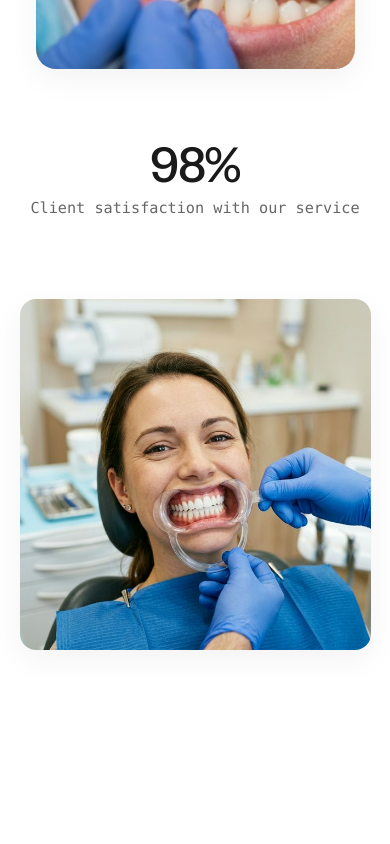
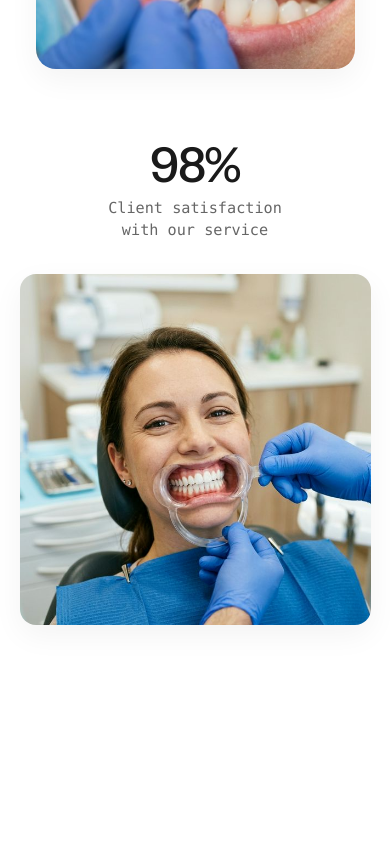
Before and after one commit to darlain71/dentist-site, a React (Vite) app: page /services in a window 390 px wide. Shown: the part 1460-2304 px from the top of the page. Built offline with nearby package versions, Linux system fonts and the light colour scheme; a web font is replaced by a local one.

Commit message:
Correct About section arrangement on mobile

```diff
--- a/src/index.css
+++ b/src/index.css
@@ -212,7 +212,7 @@ body {
 }
 
 .section-cta-container {
-  text-align: left;
+  text-align: center;
   margin-top: 0;
 }
 
@@ -819,27 +819,37 @@ h6,
 @media (max-width: 992px) {
   .about-grid {
     grid-template-columns: 1fr;
-    gap: 4rem;
-  }
-
-  .about-col-left,
-  .about-col-right {
+    gap: 3rem;
+  }
+
+  .about-col-left {
+    order: 2;
+  }
+
+  .about-col-center {
+    order: 1;
     align-items: center;
     text-align: center;
   }
 
+  .about-col-right {
+    order: 3;
+    align-items: center;
+    text-align: center;
+  }
+
   .about-img-left,
   .about-img-right {
-    max-width: 400px;
+    max-width: 100%;
     height: auto;
   }
 
-  .stats-text {
+  .about-desc {
     max-width: 100%;
   }
 
   .about-stats {
-    margin-bottom: 5rem;
+    margin-bottom: 2rem;
   }
 }
 
```
